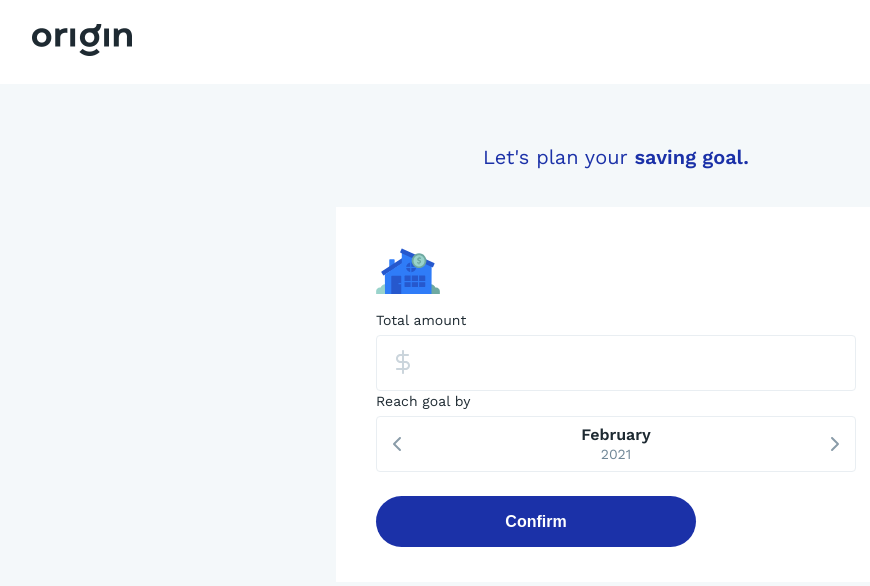
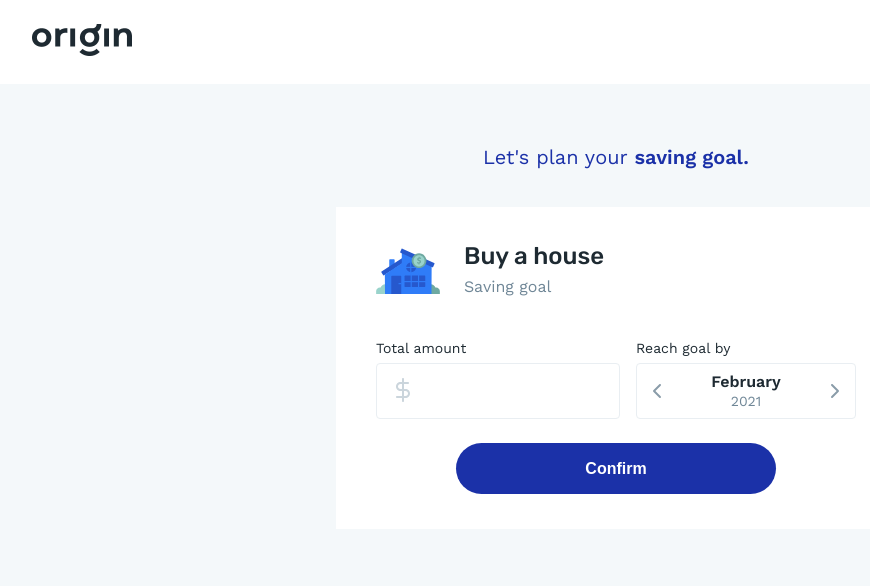
Before and after one commit to eduardogerentklein/saving-goal, a Next.js app: page / in a window 1280 px wide. Shown: the top 586 px of the page, without its empty margins (24-894 px from the left). Built offline with nearby package versions, Linux system fonts and the light colour scheme.

Commit message:
Improve: Updating components

```diff
--- a/src/components/button/index.tsx
+++ b/src/components/button/index.tsx
@@ -1,4 +1,6 @@
 import styled from 'styled-components'
+
+import { Color } from '../../utils/constant'
 
 interface ButtonProps {
   backgroundColor?: string
@@ -9,17 +11,18 @@ interface ButtonProps {
 }
 
 export const Button = styled.button<ButtonProps>`
+  line-height: 1.2;
+  font-size: var(--font-size-3);
+  border: none;
+
   padding-top: var(--spacing-3);
   padding-bottom: var(--spacing-3);
   padding-left: var(--spacing-3);
   padding-right: var(--spacing-3);
   border-radius: var(--border-radius-5);
-  line-height: 1.2;
-  font-size: var(--font-size-3);
-  border: none;
 
   font-weight: ${props => props.fontWeight};
-  color: ${props => props.color};
+  color: ${props => `var(${Color[props.color || 'white-25']})`};
   background-color: ${props => props.backgroundColor};
   width: ${props => props.width};
 
@@ -39,7 +42,6 @@ export const Button = styled.button<ButtonProps>`
 
 Button.defaultProps = {
   backgroundColor: 'var(--primary-color)',
-  color: 'white',
   width: '320px',
   fontWeight: 600,
   disabled: false
--- a/src/components/input/Currency.tsx
+++ b/src/components/input/Currency.tsx
@@ -52,6 +52,7 @@ const ImageContainer = styled(Box)`
 
 const Container = styled(Box)`
   position: relative;
+  margin-right: var(--spacing-3);
 `
 
 export const Currency = ({
@@ -77,6 +78,7 @@ export const Currency = ({
       type={type}
       disabled={disabled}
       onChange={onChange}
+      aria-label={label}
     ></CurrencyStyled>
   </Container>
 )
--- a/src/components/input/MonthPicker.tsx
+++ b/src/components/input/MonthPicker.tsx
@@ -47,6 +47,7 @@ const ToggleButton = styled.button`
 
   &:hover:enabled {
     background-color: var(--white-color-75);
+    border-radius: var(--spacing-1);
   }
 
   @media (max-width: 640px) {
--- a/src/components/typography/H1.tsx
+++ b/src/components/typography/H1.tsx
@@ -1,4 +1,6 @@
 import styled from 'styled-components'
+
+import { Color, FontFamily } from '../../utils/constant'
 
 interface H1Props {
   fontFamily?: string
@@ -9,17 +11,15 @@ interface H1Props {
 }
 
 export const H1 = styled.h1<H1Props>`
-  font-family: ${props => props.fontFamily};
+  font-family: ${props => FontFamily[props.fontFamily || 'workSans']};
   font-size: ${props => props.fontSize};
   font-weight: ${props => props.fontWeight};
-  color: ${props => props.color};
+  color: ${props => `var(${Color[props.color || 'primary']})`};
   text-align: ${props => props.textAlign};
 `
 
 H1.defaultProps = {
-  fontFamily: 'Work Sans, sans-serif',
   fontWeight: '400',
   fontSize: '20px',
-  color: 'var(--primary-color)',
   textAlign: 'center'
 }
--- a/src/components/typography/Span.tsx
+++ b/src/components/typography/Span.tsx
@@ -1,4 +1,6 @@
 import styled from 'styled-components'
+
+import { Color, FontFamily } from '../../utils/constant'
 
 interface SpanProps {
   fontFamily?: string
@@ -9,17 +11,15 @@ interface SpanProps {
 }
 
 export const Span = styled.span<SpanProps>`
-  font-family: ${props => props.fontFamily};
+  color: ${props => `var(${Color[props.color || 'primary']})`};
+  font-family: ${props => FontFamily[props.fontFamily || 'workSans']};
   font-size: ${props => props.fontSize};
   font-weight: ${props => props.fontWeight};
-  color: ${props => props.color};
   text-align: ${props => props.textAlign};
 `
 
 Span.defaultProps = {
-  fontFamily: 'Work Sans, sans-serif',
   fontWeight: 400,
   fontSize: '20px',
-  color: 'var(--primary-color)',
   textAlign: 'center'
 }
--- a/src/pages/index.tsx
+++ b/src/pages/index.tsx
@@ -22,6 +22,12 @@ const Main = styled.main`
     padding-right: 0px;
   }
 `
+
+const TitleBox = styled(Box)`
+  display: flex;
+  margin-bottom: var(--spacing-5);
+`
+
 const StyledBox = styled(Box)`
   background-color: var(--white-color-25);
   padding: 35px 40px 35px 40px;
@@ -45,6 +51,47 @@ const StyledSpan = styled(Span)`
     line-height: 21.6px;
   }
 `
+
+const InputContainer = styled(Box)`
+  display: flex;
+  flex-direction: row;
+
+  @media (max-width: 640px) {
+    flex-direction: column;
+  }
+`
+
+const ConfirmBox = styled(Box)`
+  display: flex;
+  justify-content: center;
+`
+
+const GoalBox = styled(Box)`
+  display: flex;
+  flex-direction: column;
+  justify-content: start;
+  align-items: start;
+
+  margin-left: var(--spacing-4);
+`
+
+const HouseText = styled(Span)`
+  font-weight: var(--font-weight-2);
+  font-size: var(--font-size-6);
+  line-height: 28.8px;
+
+  margin-bottom: var(--spacing-1);
+  @media (max-width: 640px) {
+    font-size: var(--font-size-5);
+    line-height: 24px;
+  }
+`
+
+const SavingGoalText = styled(Span)`
+  font-size: var(--font-size-3);
+  line-height: 24px;
+`
+
 const Index: NextPage = () => (
   <Main>
     <StyledH1>
@@ -52,10 +99,32 @@ const Index: NextPage = () => (
       <StyledSpan fontWeight={600}>saving goal.</StyledSpan>
     </StyledH1>
     <StyledBox>
-      <Image src='/icons/house.svg' alt='House icon' width={64} height={64} />
-      <Currency></Currency>
-      <MonthPicker></MonthPicker>
-      <Button>Confirm</Button>
+      <TitleBox>
+        <Box>
+          <Image
+            src='/icons/house.svg'
+            alt='House icon'
+            width={64}
+            height={64}
+          />
+        </Box>
+
+        <GoalBox>
+          <HouseText color='gray-100' fontFamily='rubik'>
+            Buy a house
+          </HouseText>
+          <SavingGoalText color='gray-25'>Saving goal</SavingGoalText>
+        </GoalBox>
+      </TitleBox>
+
+      <InputContainer>
+        <Currency></Currency>
+        <MonthPicker></MonthPicker>
+      </InputContainer>
+
+      <ConfirmBox>
+        <Button>Confirm</Button>
+      </ConfirmBox>
     </StyledBox>
   </Main>
 )
--- /dev/null
+++ b/src/utils/constant/index.tsx
@@ -0,0 +1,21 @@
+export type ObjectLiteralsProps = {
+  [key: string]: string
+}
+
+export const Color: ObjectLiteralsProps = {
+  primary: '--primary-color',
+  secondary: '--secondary-color',
+  'white-25': '--white-color-25',
+  'white-50': '--white-color-50',
+  'white-75': '--white-color-75',
+  'white-100': '--white-color-100',
+  'gray-25': '--gray-color-25',
+  'gray-50': '--gray-color-50',
+  'gray-75': '--gray-color-75',
+  'gray-100': '--gray-color-100'
+}
+
+export const FontFamily: ObjectLiteralsProps = {
+  workSans: 'Work Sans, sans-serif',
+  rubik: 'Rubik, sans-serif'
+}
```
